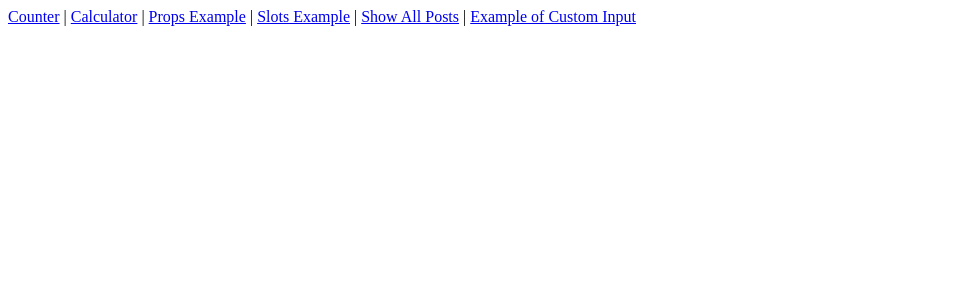
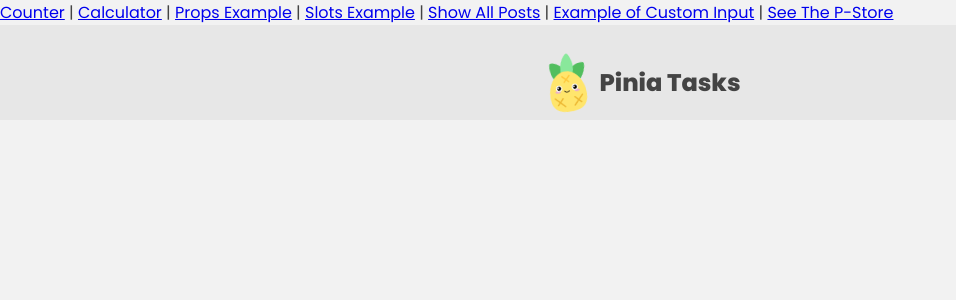
Before and after one commit to we-aayush-b001/vue-sandbox, a Vue app: page /pinia-store in a window 1280 px wide. Shown: the top 300 px of the page, without its empty margins (0-956 px from the left). Built offline with nearby package versions, Linux system fonts and the light colour scheme.

Commit message:
Installing Pinia & Making a Store

```diff
--- a/index.html
+++ b/index.html
@@ -4,7 +4,8 @@
     <meta charset="UTF-8">
     <link rel="icon" href="/favicon.ico">
     <meta name="viewport" content="width=device-width, initial-scale=1.0">
-    <title>Vite App</title>
+    <link rel="stylesheet" href="https://fonts.googleapis.com/icon?family=Material+Icons" />
+    <title>Vue Zone</title>
   </head>
   <body>
     <div id="app"></div>
--- a/package.json
+++ b/package.json
@@ -10,6 +10,7 @@
   },
   "dependencies": {
     "axios": "^1.13.5",
+    "pinia": "^3.0.4",
     "vue": "^3.5.28",
     "vue-router": "^5.0.2"
   },
--- a/src/App.vue
+++ b/src/App.vue
@@ -5,7 +5,8 @@
     <router-link to="/post">Props Example</router-link> |
     <router-link to="/slots">Slots Example</router-link> |
     <router-link to="/all-posts">Show All Posts</router-link> |
-    <router-link to="/custom-input">Example of Custom Input</router-link>
+    <router-link to="/custom-input">Example of Custom Input</router-link> |
+    <router-link to="/pinia-store">See The P-Store</router-link>
   </nav>
 
   <router-view />
--- /dev/null
+++ b/src/assets/main.css
@@ -0,0 +1,32 @@
+@import url('https://fonts.googleapis.com/css2?family=Poppins:wght@300;400;500;600;800&family=VT323&display=swap');
+
+body {
+  background: #f2f2f2;
+  color: #444;
+  margin: 0;
+}
+body * {
+  font-family: "Poppins";
+}
+
+/* header */
+header {
+  text-align: center;
+  background: #e7e7e7;
+  padding-top: 20px;
+  display: flex;
+  justify-content: center;
+  align-items: center;
+}
+header img {
+  max-width: 60px;
+  transform: rotate(-10deg);
+}
+header h1 {
+  margin: 0;
+  font-size: 2em;
+  padding-top: 25px;
+  margin-left: 15px;
+  color: #777;
+  transform: rotate(2deg);
+}
--- /dev/null
+++ b/src/components/PiniaStore.vue
@@ -0,0 +1,16 @@
+<template>
+
+    <main>
+        <header>
+            <img src="../assets/pinia-188hgpnebtsc1orlbq9hnq.webp" alt="pinia logo"/>
+            <h2>Pinia Tasks</h2>
+        </header>
+    </main>
+
+</template>
+
+
+
+<scipt setup>
+
+</scipt>
--- a/src/main.js
+++ b/src/main.js
@@ -2,9 +2,12 @@ import { createApp } from 'vue'
 import App from './App.vue'
 import Counter from './components/Count.vue'
 import router from './router';
+import './assets/main.css'
+import { createPinia } from 'pinia';
 
 const app = createApp(App);
 
 app.component('Counter',Counter);  // Global Registration of Components (Tree Shaking issue)
 app.use(router);
+app.use(createPinia());
 app.mount('#app')
--- a/src/router/index.js
+++ b/src/router/index.js
@@ -6,6 +6,7 @@ import PostsList from '@/components/PostsList.vue';
 import SlotsView from '@/components/SlotsView.vue';
 import PostView from '@/components/PostView.vue';
 import CustomInputView from '@/components/CustomInputView.vue';
+import PiniaStore from '@/components/PiniaStore.vue';
 
 const routes = [
   { path: '/', component: Count },
@@ -13,7 +14,8 @@ const routes = [
   { path: '/post', component: PostView },
   { path: '/slots', component: SlotsView },
   {path:'/all-posts',component: PostsList },
-  {path:'/custom-input',component: CustomInputView }
+  {path:'/custom-input',component: CustomInputView },
+  {path:'/pinia-store',component: PiniaStore }
 ]
 
 const router = createRouter({
```
Also changed, not shown: src/stores/TaskStore.js (added, +16 -0 lines), src/assets/pinia-188hgpnebtsc1orlbq9hnq.webp (added), 1 other file (tests, documents, lock files or other folders).
